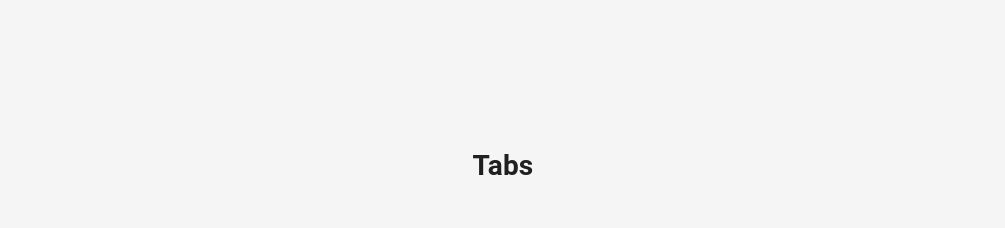
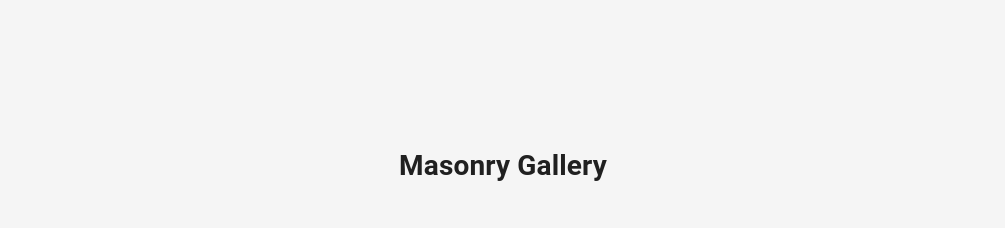
Before and after one commit to spacekey28/next-blog, a Next.js app: page /popup in a window 1280 px wide. Shown: the top 228 px of the page, without its empty margins (137-1142 px from the left). Built offline with nearby package versions, Linux system fonts and the light colour scheme.

Commit message:
click event

```diff
--- a/pages/index.js
+++ b/pages/index.js
@@ -24,7 +24,7 @@ const useStyles = makeStyles({
     flexDirection: 'column',
   },
   container: {
-      minHeight: '80vh'
+      minHeight: '80vh',
   }
 });
 
@@ -36,7 +36,7 @@ const Index = () => {
       <Container maxWidth="lg" className={classes.container}>
         <Box my={4} display="flex" justifyContent="center">
           <Typography variant="h4" component="h1" gutterBottom>
-            Featured Blog posts
+            Blog
           </Typography>
         </Box>
         <Grid container spacing={4}>
--- a/pages/popup.js
+++ b/pages/popup.js
@@ -81,12 +81,17 @@ const useStyles = makeStyles({
 
 const Popup = () => {
   const classes = useStyles();
+
+  function handleTabs() {
+    console.log("click");
+  }
+
   return (
       <>
         <Container maxWidth="lg" className={classes.container}>
-          <h1>Tabs</h1>
+          <h1>Masonry Gallery</h1>
           <Box className={classes.buttons}>
-            <button id="all">All</button>
+            <button id="all" onClick={handleTabs}>All</button>
             <button id="nature">Nature</button>
             <button id="cars">Cars</button>
           </Box>
```
